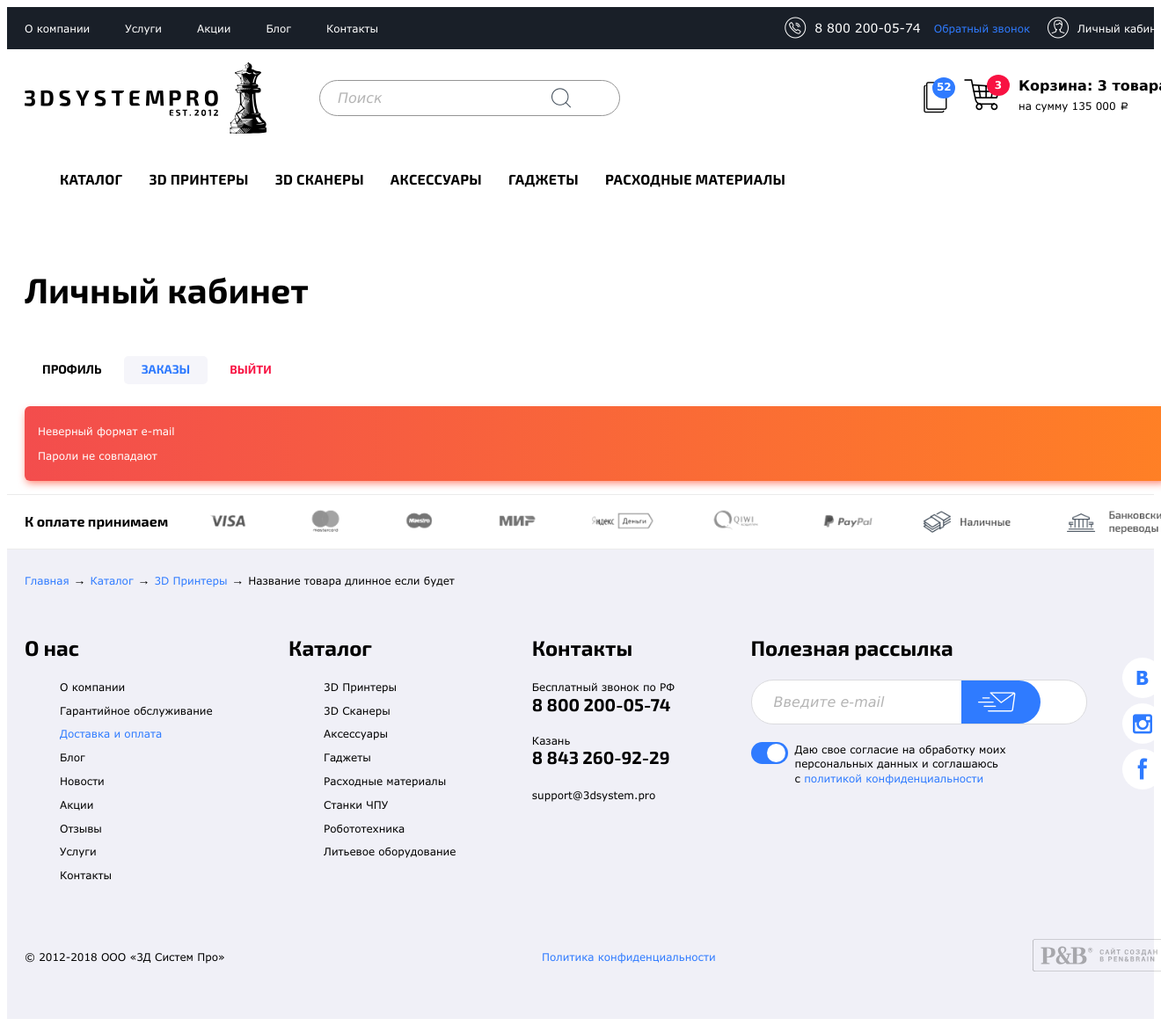
After one commit to BulatSa/3dsystem, a PHP site: page /lk-history.php in a window 1320 px wide; the page is wider, and only the part inside the window is pictured. The commit adds this page. Shown: that part at 88% size. Run offline with PHP 8.4, Linux system fonts and the light colour scheme; style sheets or scripts are compiled from the project's sources; some libraries are stand-ins or nearby versions; some web fonts are replaced.

Commit message:
fix shadows

```diff
--- /dev/null
+++ b/lk-history.php
@@ -0,0 +1,33 @@
+<?php include('header.php'); ?>
+
+
+<section class="s-page-title">
+	<div class="container">
+		<h1 class="h1">Личный кабинет</h1>
+	</div>
+</section>
+
+
+<section class="s-lk-nav">
+	<div class="container">
+		<nav class="tabs">
+			<a href="/lk-profile.php" class="tabs__item">Профиль</a>
+			<a href="/lk-history.php" class="tabs__item active">Заказы</a>
+			<button class="tabs__item tabs__item--exit">Выйти</button>
+		</nav>
+	</div>
+</section>
+
+
+<section class="s-history">
+	<div class="container">
+		<div class="error-block">
+			<p>Неверный формат e-mail</p>
+			<p>Пароли не совпадают</p>
+		</div>
+	</div>
+</section>
+
+
+
+<?php include('footer.php'); ?>
--- a/sass/modules/_forms.scss
+++ b/sass/modules/_forms.scss
@@ -19,7 +19,7 @@ button {
 	border-radius: 25px;
 	background: #FFF;
 	transition: all 0.3s ease;
-	box-shadow: 0 0 20px 0 transparentize($blue,1);
+	box-shadow: 0 4px 10px -2px transparentize($blue,1);
 	@include res(xs){
 		font-size: 14px;
 		padding: 10px 20px;
@@ -39,7 +39,7 @@ button {
 	&:focus{
 		outline: none;
 		border: 1px solid $blue;
-		box-shadow: 0 0 20px 0 transparentize($blue,0.7);
+		box-shadow: 0 4px 10px -2px transparentize($blue,0.8);
 		@include placeholder {
 			opacity: 0;
 		}
@@ -48,7 +48,7 @@ button {
 	&.error{
 		border: 1px solid $orange;
 		background: lighten($orange,40%);
-		box-shadow: 0 0 20px 0 rgba(255, 35, 0, 0.3);
+		box-shadow: 0 4px 10px -2px rgba(255, 35, 0, 0.2);
 	}
 
 	&--search {
@@ -294,7 +294,7 @@ button {
 //error-block
 .error-block{
 	background: linear-gradient(to right,#f34d4d,#ff8025);
-	box-shadow: 0 0 30px 0 rgba(255, 35, 0, 0.6);
+	box-shadow: 0 4px 10px -2px rgba(255, 35, 0, 0.6);
 	color: #ffffff;
 	border-radius: 6px;
 	margin-bottom: 15px;
```
